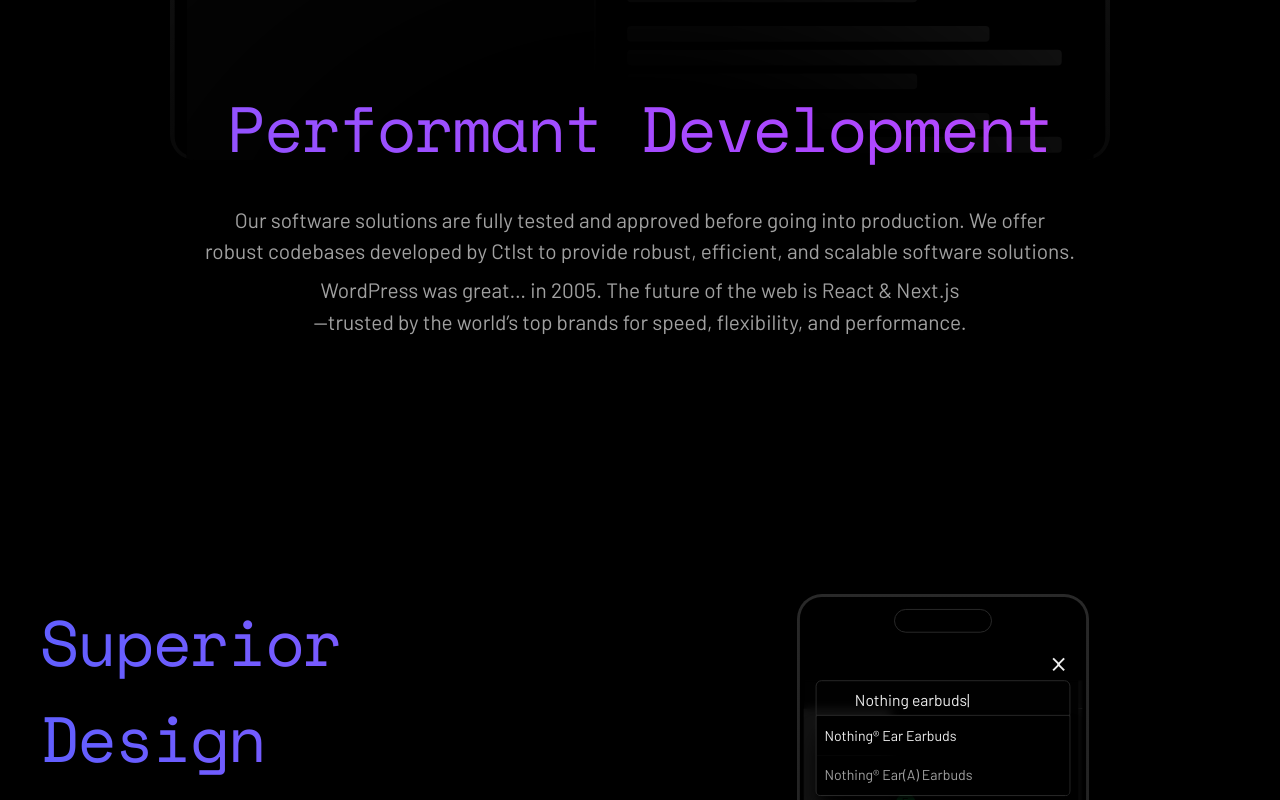
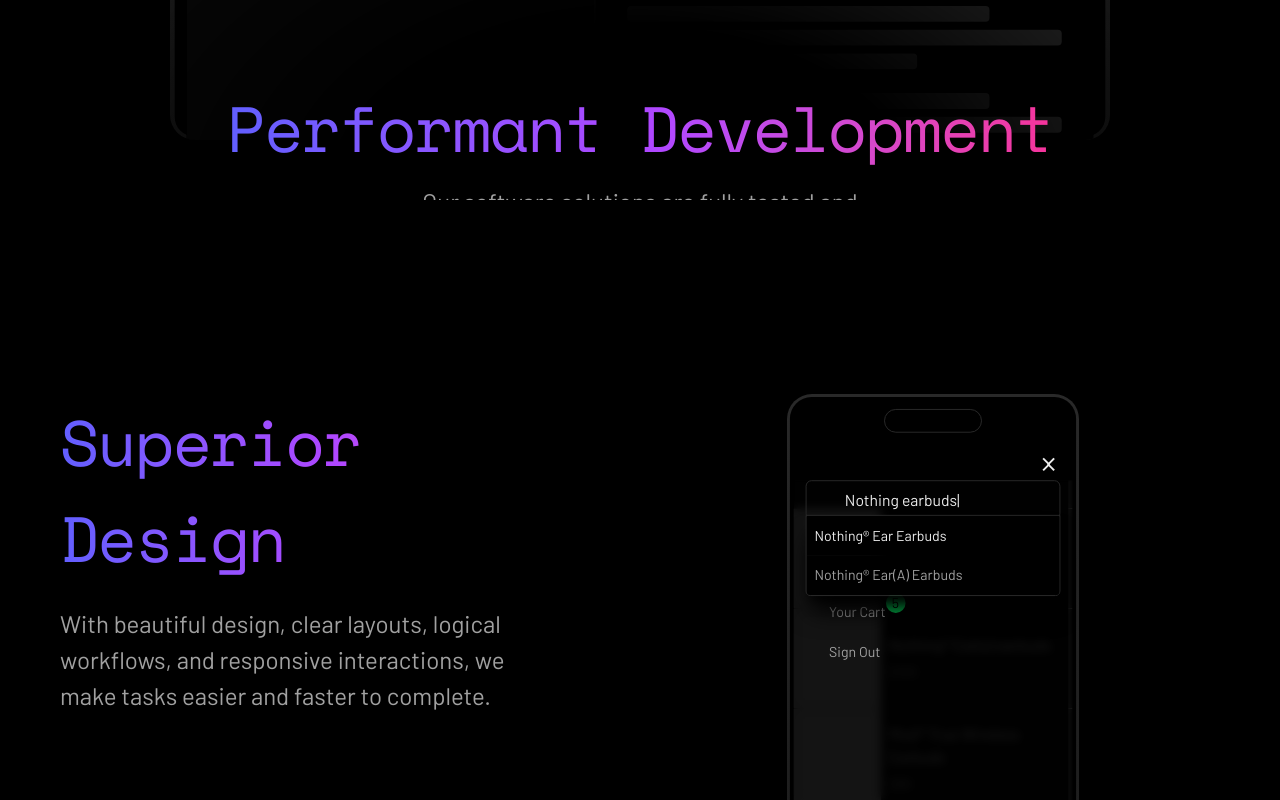
Before and after one commit to MauLight/next-symetria-landing, a Next.js app: page /en in a window 1280 px wide. Shown: the part 2000-2800 px from the top of the page. Built offline with nearby package versions, Linux system fonts and the light colour scheme; grey boxes are pictures that could not be loaded; some icons are missing.

Commit message:
feat: add hero, marketplace, developer and awareness components to theme
css styling to css file, wrapper components for consistency

```diff
--- a/src/app/[locale]/page.tsx
+++ b/src/app/[locale]/page.tsx
@@ -39,11 +39,8 @@ export default function Page() {
       <div className="h-[100px]"></div>
 
       {/* Superior design part */}
-      <section className="w-full flex justify-center">
-        <div className="w-full max-w-[1440px]">
-          <MarketplaceApp />
-        </div>
-      </section>
+
+      <MarketplaceApp />
 
       <div className="h-[100px]"></div>
 
--- a/src/app/components/common/content-wrapper.tsx
+++ b/src/app/components/common/content-wrapper.tsx
@@ -1,8 +1,8 @@
 import { type ReactNode } from 'react'
 
-export default function ContentWrapper({ children }: { children: ReactNode }) {
+export default function ContentWrapper({ children, className }: { children: ReactNode, className?: string }) {
     return (
-        <div className='w-full max-w-[1440px] z-20 flex flex-col justify-center items-center'>
+        <div className={`w-full max-w-[1440px] z-20 flex flex-col justify-center items-center ${className}`}>
             {children}
         </div>
     )
--- a/src/app/components/common/wrapper.tsx
+++ b/src/app/components/common/wrapper.tsx
@@ -2,7 +2,7 @@ import { type ReactNode } from 'react'
 
 export default function Wrapper({ children }: { children: ReactNode }) {
     return (
-        <main className='relative h-screen flex flex-col items-center justify-center overflow-hidden px-5'>
+        <main className='relative md:h-screen flex flex-col items-center justify-center overflow-hidden px-5'>
             {children}
         </main>
     )
--- a/src/app/components/topbar.tsx
+++ b/src/app/components/topbar.tsx
@@ -3,7 +3,7 @@ import React from 'react'
 export default function Topbar() {
     return (
         <div className='fixed top-3 left-0 z-50 w-screen h-[60px]'>
-            <div className="h-full w-full max-w-[1440px] mx-auto border border-white">
+            <div className="h-full w-full max-w-[1440px] mx-auto">
 
             </div>
         </div>
--- a/src/app/globals.css
+++ b/src/app/globals.css
@@ -86,6 +86,11 @@ video {
   box-sizing: border-box;
 }
 
+html {
+  font-family: "Barlow";
+  font-weight: 400;
+}
+
 @import "tailwindcss";
 
 @theme {
@@ -100,11 +105,19 @@ video {
 /* Hero section text */
 
 .text-hero {
-  @apply w-full max-sm:pb-2 font-sym-title text-[5rem] min-[400px]:text-[6rem] sm:text-[12rem] md:text-[15rem] lg:text-[22rem] max-sm:text-center leading-none tracking-tighter inline-block text-transparent bg-clip-text bg-gradient-to-r from-indigo-500 via-purple-500 to-pink-500;
+  @apply w-full max-sm:pb-2 font-sym-title text-[5rem] min-[400px]:text-[6rem] sm:text-[12rem] md:text-[15rem] lg:text-[16rem] max-sm:text-center leading-none tracking-tighter inline-block text-transparent bg-clip-text bg-gradient-to-r from-indigo-500 via-purple-500 to-pink-500;
 }
 
 .text-subheader {
   @apply text-[1.3rem] md:text-[2.5rem] max-sm:leading-6 text-balance tracking-normal max-sm:text-center leading-5 sm:leading-8 text-sym-text-primary;
+}
+
+.text-title {
+  @apply font-sym-title tracking-tight antialiased text-[2rem] sm:text-[3rem] lg:text-[4rem] inline-block text-transparent bg-clip-text bg-gradient-to-r from-indigo-500 via-purple-500 to-pink-500;
+}
+
+.text-body {
+  @apply text-sym-text-secondary text-balance text-[1rem] sm:text-[1.5rem];
 }
 
 /* Common */
@@ -117,11 +130,6 @@ video {
   background: rgba(255, 255, 255, 0.03);
   box-shadow: 0 2px 20px rgba(0, 0, 0, 0.1);
   backdrop-filter: blur(5px);
-}
-
-html {
-  font-family: "Barlow";
-  font-weight: 400;
 }
 
 .parallax {
@@ -151,7 +159,6 @@ html {
 
 .animated-background {
   background-size: 400%;
-
   -webkit-animation: animation 10s ease infinite;
   -moz-animation: animation 10s ease infinite;
   animation: animation 10s ease infinite;
--- a/src/app/sections/developerHub.tsx
+++ b/src/app/sections/developerHub.tsx
@@ -1,12 +1,15 @@
 'use client'
 
 import { useState } from 'react'
+import { useTranslations } from 'next-intl'
+import { AnimatePresence, motion } from 'motion/react'
+
+//* Components
 import IpadCase from '../components/ipad-case'
+import Multistep from '../components/Multistep'
+import Wrapper from '../components/common/wrapper'
 import EmailClient from '../components/EmailClient'
-import { animatedGradientText } from '../styles'
-import { AnimatePresence, motion } from 'motion/react'
-import Multistep from '../components/Multistep'
-import { useTranslations } from 'next-intl'
+import ContentWrapper from '../components/common/content-wrapper'
 
 export default function DeveloperHub() {
 
@@ -16,8 +19,8 @@ export default function DeveloperHub() {
     const [sliderStep, setSliderStep] = useState<number>(1)
 
     return (
-        <section className="relative w-full flex justify-center overflow-hidden  max-md:px-5">
-            <div className="w-full max-w-[1440px] h-[1000px] py-20 flex justify-center items-start">
+        <Wrapper>
+            <ContentWrapper className='h-[1000px]'>
                 <IpadCase>
                     <AnimatePresence>
                         {
@@ -49,14 +52,17 @@ export default function DeveloperHub() {
                         }
                     </AnimatePresence>
                 </IpadCase>
-            </div>
-            <div className='absolute top-100 left-0 z-50 w-full h-full flex justify-center pt-[280px] bg-radial from-black from-30% to-transparent mdto-70%'>
+            </ContentWrapper>
+
+            {/* Text */}
+            <div className='absolute top-100 left-0 z-50 w-full h-full flex justify-center pt-[280px] bg-radial from-black from-30% to-transparent to-70%'>
                 <div className='max-md:w-full flex flex-col items-center gap-y-10 md:gap-y-2'>
-                    <h1 className={`font-sym-title tracking-tight antialiased ${animatedGradientText} max-sm:text-center text-[2rem] sm:text-[3rem] lg:text-[4rem]`}>{text('first')}</h1>
-                    <p className='text-sym-text-secondary text-[1rem] sm:text-[1.3rem] text-center text-balance w-full max-w-[900px] pt-5'>{text('second')}</p>
-                    <p className='text-sym-text-secondary text-[1rem] sm:text-[1.3rem] text-center text-balance w-full max-w-[900px]'>{text('third')}</p>
+                    <h1 className='text-title max-sm:text-center'>{text('first')}</h1>
+                    <div className="w-full max-w-[650px] flex flex-col items-center gap-y-2">
+                        <p className='text-body text-center'>{text('second')}</p>
+                    </div>
                 </div>
             </div>
-        </section>
+        </Wrapper>
     )
 }
--- a/src/app/sections/hero.tsx
+++ b/src/app/sections/hero.tsx
@@ -17,7 +17,7 @@ export default function Hero() {
 
     return (
         <Wrapper>
-            <ContentWrapper>
+            <ContentWrapper className="min-h-screen">
 
                 {/* Main text */}
                 <div className='w-full col-span-1 sm:col-span-2'>
@@ -50,7 +50,7 @@ export default function Hero() {
                                 transition={{ duration: 0.8, delay: 2.8 }}
                                 className="flex items-center gap-x-2 sm:pr-12 w-[528px]">
 
-                                <p className='text-[1rem] max-sm:text-center sm:text-[1.2rem] italic px-2 text-balance font-light leading-tight text-sym-text-secondary'>{text('third')}</p>
+                                <p className='text-body max-sm:text-center'>{text('third')}</p>
                             </motion.div>
                         </div>
                     </div>
--- a/src/app/sections/marketplaceApp.tsx
+++ b/src/app/sections/marketplaceApp.tsx
@@ -7,6 +7,8 @@ import MobileMenu from '../components/mobile-menu'
 import { animatedGradient, animatedGradientText } from '../styles'
 import { motion } from 'motion/react'
 import { useTranslations } from 'next-intl'
+import Wrapper from '../components/common/wrapper'
+import ContentWrapper from '../components/common/content-wrapper'
 
 const parentVariant = {
     hidden: { opacity: 0 },
@@ -46,22 +48,25 @@ export default function MarketplaceApp() {
     ]
 
     return (
-        <>
+        <Wrapper>
+            <ContentWrapper>
+
+                {/* Web version */}
                 <motion.div
                     variants={parentVariant}
                     initial='hidden'
                     animate='visible'
                     className='w-full h-screen hidden md:flex justify-around gap-x-5 max-md:px-5'>
 
-                <div className='w-full flex items-center'>
-                    <div className='w-full h-[calc(735px/1.2)] flex flex-col gap-y-10 justify-start px-10'>
-                        <div className='flex flex-col gap-y-2'>
-                            <h1 className={`font-sym-title tracking-tight antialiased ${animatedGradientText} text-[4rem] capitalize`}>{text('first')}</h1>
-                            <p className='text-sym-text-secondary text-[1.3rem] text-balance'>{text('second')}</p>
+                    <section className='w-full flex items-center'>
+                        <div className='w-full h-[calc(735px/1.2)] flex flex-col gap-y-20 justify-start px-10'>
+                            <div className='flex flex-col gap-y-5'>
+                                <h1 className='text-title'>{text('first')}</h1>
+                                <p className='text-body'>{text('second')}</p>
                             </div>
 
                             <motion.ul
-                            className='text-sym-text-secondary text-[1.5rem] text-balance flex flex-col gap-y-5'>
+                                className='flex flex-col gap-y-5'>
                                 {
                                     bulletPoints.map((point) => (
                                         <motion.li
@@ -73,16 +78,18 @@ export default function MarketplaceApp() {
                                             <div className={`w-2 h-2 ${animatedGradient} rounded-full`}>
                                                 <div className='w-full h-full scale-[92%] rounded-full bg-black' />
                                             </div>
+                                            <p className='text-body'>
                                                 {point.text}
+                                            </p>
                                         </motion.li>
                                     ))
                                 }
                             </motion.ul>
                         </div>
-                </div>
+                    </section>
 
 
-                <div className='w-full flex justify-center gap-x-5'>
+                    <section className='w-full flex justify-center gap-x-5'>
 
                         <IphoneCase theme={theme} size="sm">
                             <div className="w-full h-full">
@@ -99,7 +106,7 @@ export default function MarketplaceApp() {
                             </button>
                         </div>
 
-                </div>
+                    </section>
 
                 </motion.div>
 
@@ -158,6 +165,7 @@ export default function MarketplaceApp() {
                     </div>
 
                 </motion.div>
-        </>
+            </ContentWrapper>
+        </Wrapper>
     )
 }
```
Also changed, not shown: src/app/sections/awareness-text.tsx (+4 -4 lines). Lines whose indentation alone changed are shown as unchanged.
